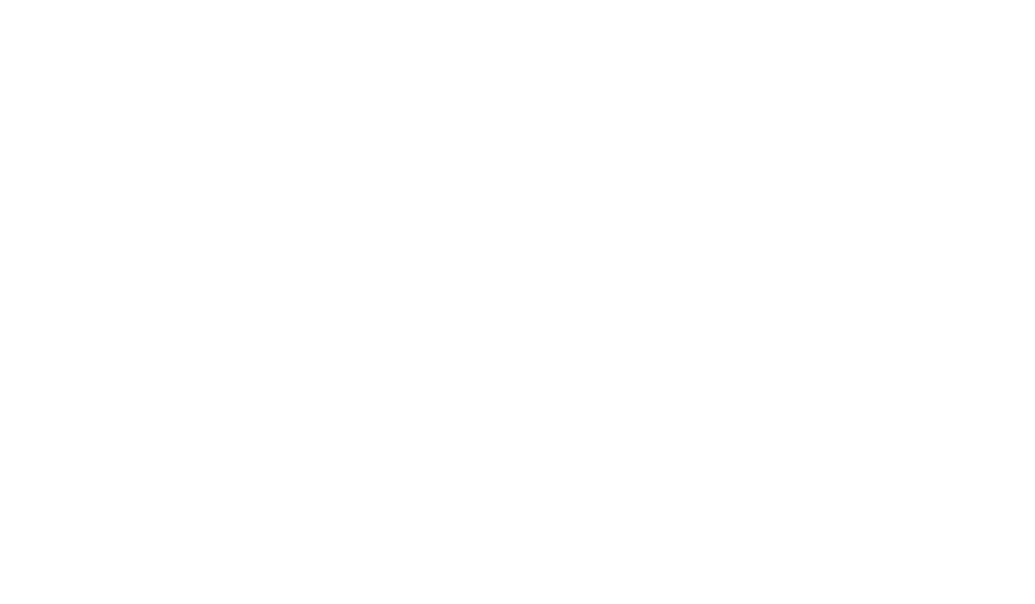
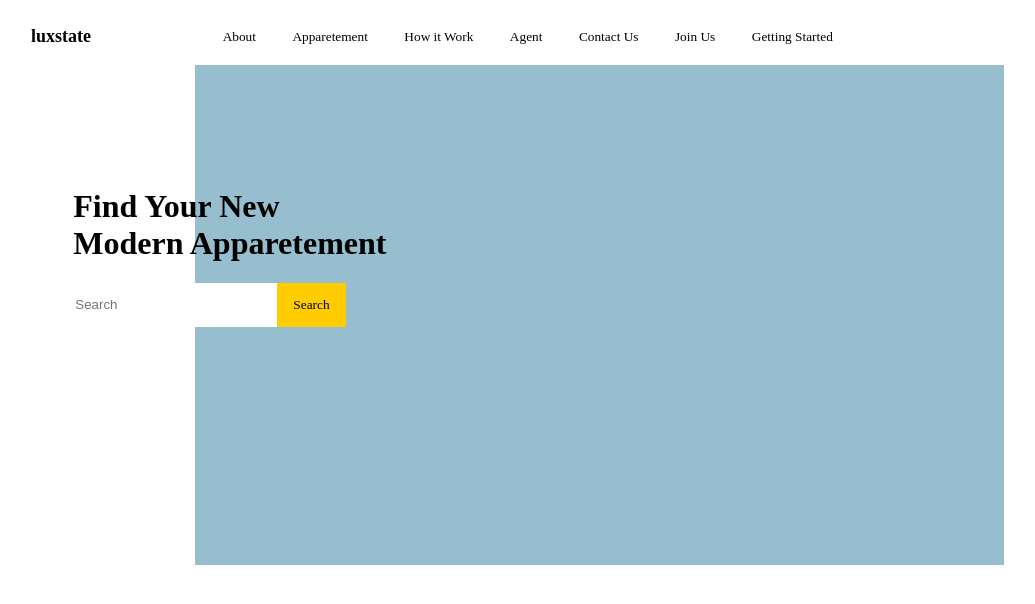
Before and after one commit to jeanlucesokia/psd_scss, a plain HTML site: page index.html in a window 1280 px wide. Shown: the whole page, without its empty margins (142-1177 px from the left). Drawn offline with Linux system fonts and the light colour scheme.

Commit message:
header and content blue

```diff
--- a/apps/css/index.scss
+++ b/apps/css/index.scss
@@ -1,6 +1,8 @@
 $white: #ffffff;
 $yellow: #ffcc01;
 $blue: #96bece;
+$black: #000000;
+$app_width: 80%;
 body {
     display: flex;
     background-color: $white;
@@ -9,6 +11,85 @@ body {
 }
 .homepage {
     display: flex;
-    width: 70%;
+    width: $app_width;
     height: 800px;
 }
+.navbar {
+    width: 100%;
+}
+.navbar-row {
+    display: flex;
+    flex-direction: row;
+    flex-wrap: wrap;
+    margin-left: 2px;
+    list-style: none;
+}
+.navbar-row {
+    text-align: center;
+    align-items: center;
+    margin-left: 20px;
+    margin-right: 20px;
+}
+.navbar-row-title {
+    font-size: 18px;
+    width: 10%;
+    text-align: center;
+    font-weight: bold;
+}
+.navbar-row-btn {
+    margin-left: 10%;
+    font-family: 'arial'
+}
+.navbar-row-btn button {
+    text-align: center;
+    background-color: transparent;
+    overflow: hidden;
+    border: none;
+    outline: none;
+    color: $black;
+    padding: 14px 16px;
+    font-family: comic sans-serif;
+}
+.navbar-row-btn button:hover {
+    background-color: $yellow;
+    color: $black;
+    border-radius: 8px;
+    cursor: pointer;
+}
+.hero {
+    display: flex;
+    position: relative;
+    background-color: $blue;
+    width: 100%;
+    height: 500px;
+}
+.hero-content{
+    display: flex;
+    background-color: $white;
+    width: $app_width/4;
+}
+.hero-content-column {
+    position: absolute;
+    margin-top: 10%;
+    margin-left: 8%;
+}
+.hero-content-row {
+    display: flex;
+    flex-direction: row;
+}
+.hero-content-row input {
+    width: 200px;
+    border: none;
+    outline: none;
+}
+.btn {
+    cursor: pointer;
+    text-align: center;
+    background-color: $yellow;
+    overflow: hidden;
+    border: none;
+    outline: none;
+    color: $black;
+    padding: 14px 16px;
+    font-family: comic sans-serif;
+}
--- a/index.html
+++ b/index.html
@@ -10,7 +10,35 @@
 
   <body>
     <div class="homepage">
-      <div class="navbar"></div>
+      <div class="navbar">
+        <div class="navbar-row">
+          <div class="navbar-row-title">
+            <p>luxstate</p>
+          </div>
+          <div class="navbar-row-btn">
+            <button>About</button>
+            <button>Apparetement</button>
+            <button>How it Work</button>
+            <button>Agent</button>
+            <button>Contact Us</button>
+            <button>Join Us</button>
+            <button>Getting Started</button>
+          </div>
+        </d>
+      </div>
+      <div class="hero">
+        <div class="hero-content">
+        </div>
+        <div class="hero-content-column">
+          <h1>Find Your New <br>Modern Apparetement</h1>
+          <div class="hero-content-row">
+            <input placeholder="Search" />
+            <button class="btn">Search</button>
+          </div>
+        </div>
+      </div>
+    </div>
+    <div class="apparetement">
     </div>
   </body>
   <footer></footer>
```
Also changed, not shown: apps/css/index.css, 1 other file.
